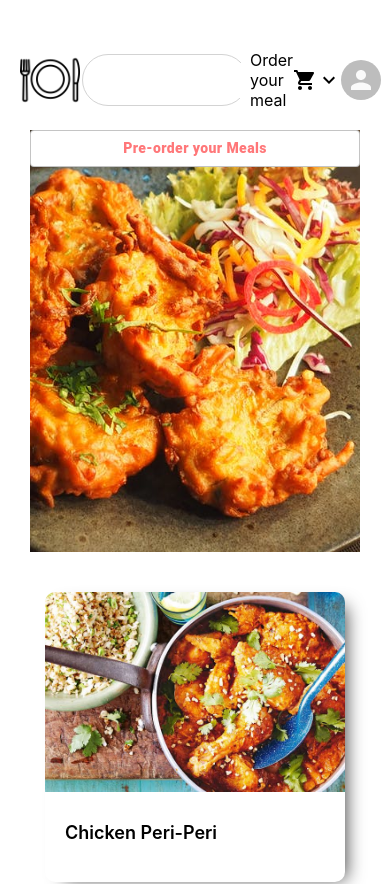
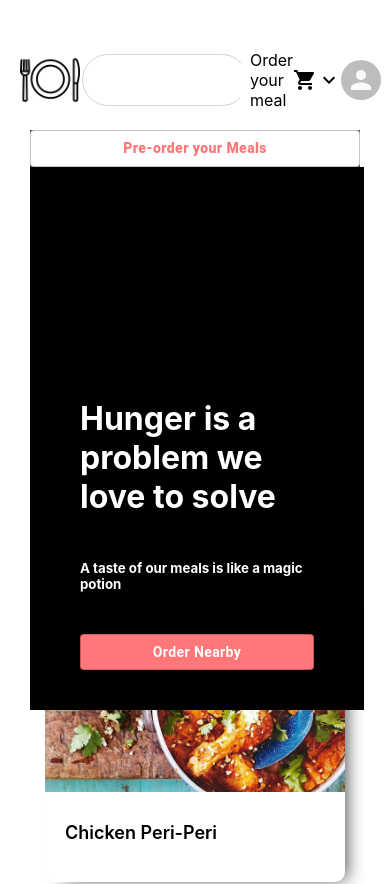
Before and after one commit to williampepple1/Food-Shop, a React (Create React App) app: page / in a window 390 px wide. Shown: the top 884 px of the page. Built offline with nearby package versions, Linux system fonts and the light colour scheme.

Commit message:
Update Banner.css

```diff
--- a/src/Banner.css
+++ b/src/Banner.css
@@ -46,7 +46,10 @@ width: 300px;
 
 @media screen and (max-width: 480px) {
     .banner_info{
-        display: none;
+        display: flex;
+        justify-content: flex-start;
+        flex-direction: column;
+        width: 60vw;
 
     }
 }
```
